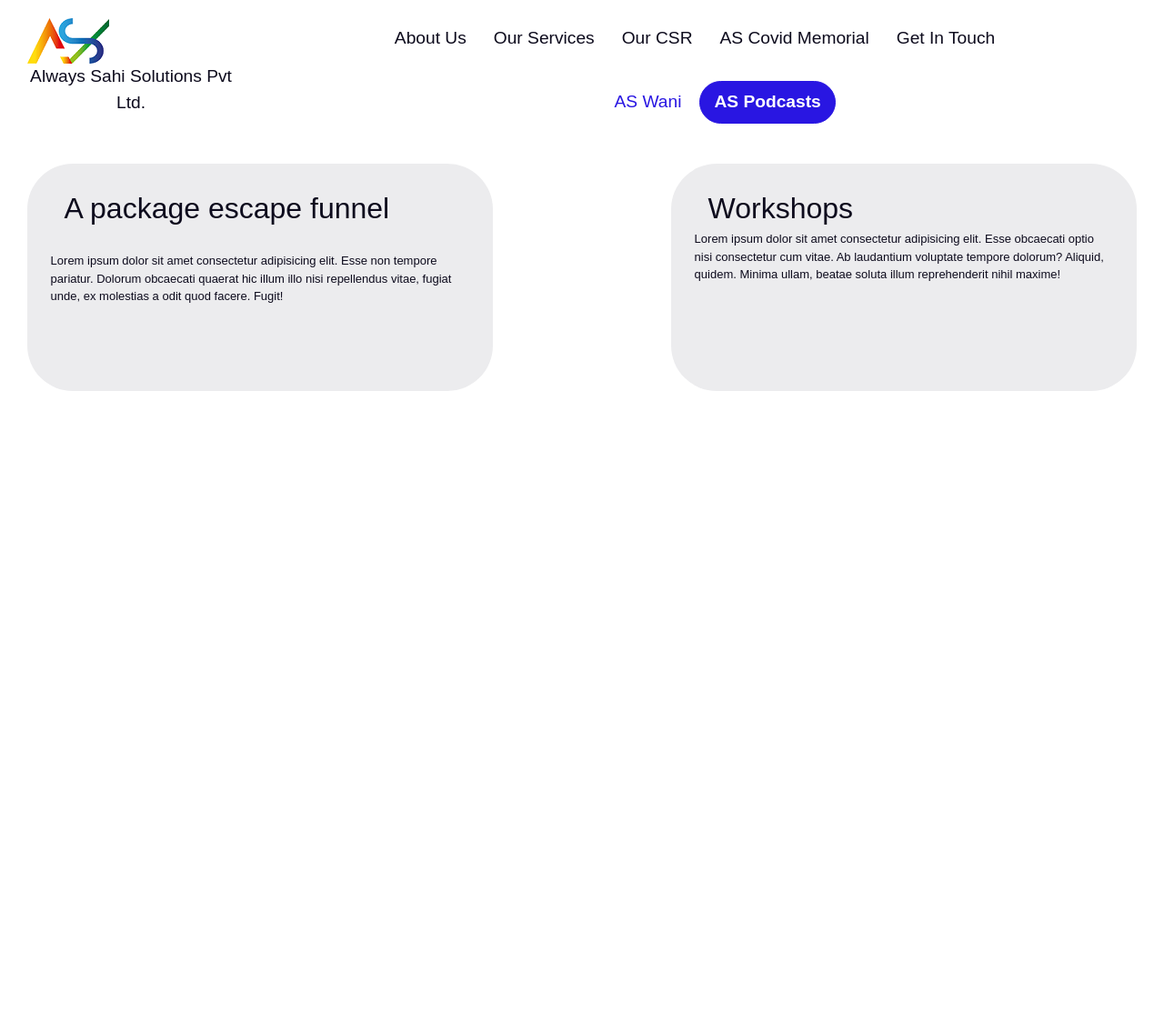
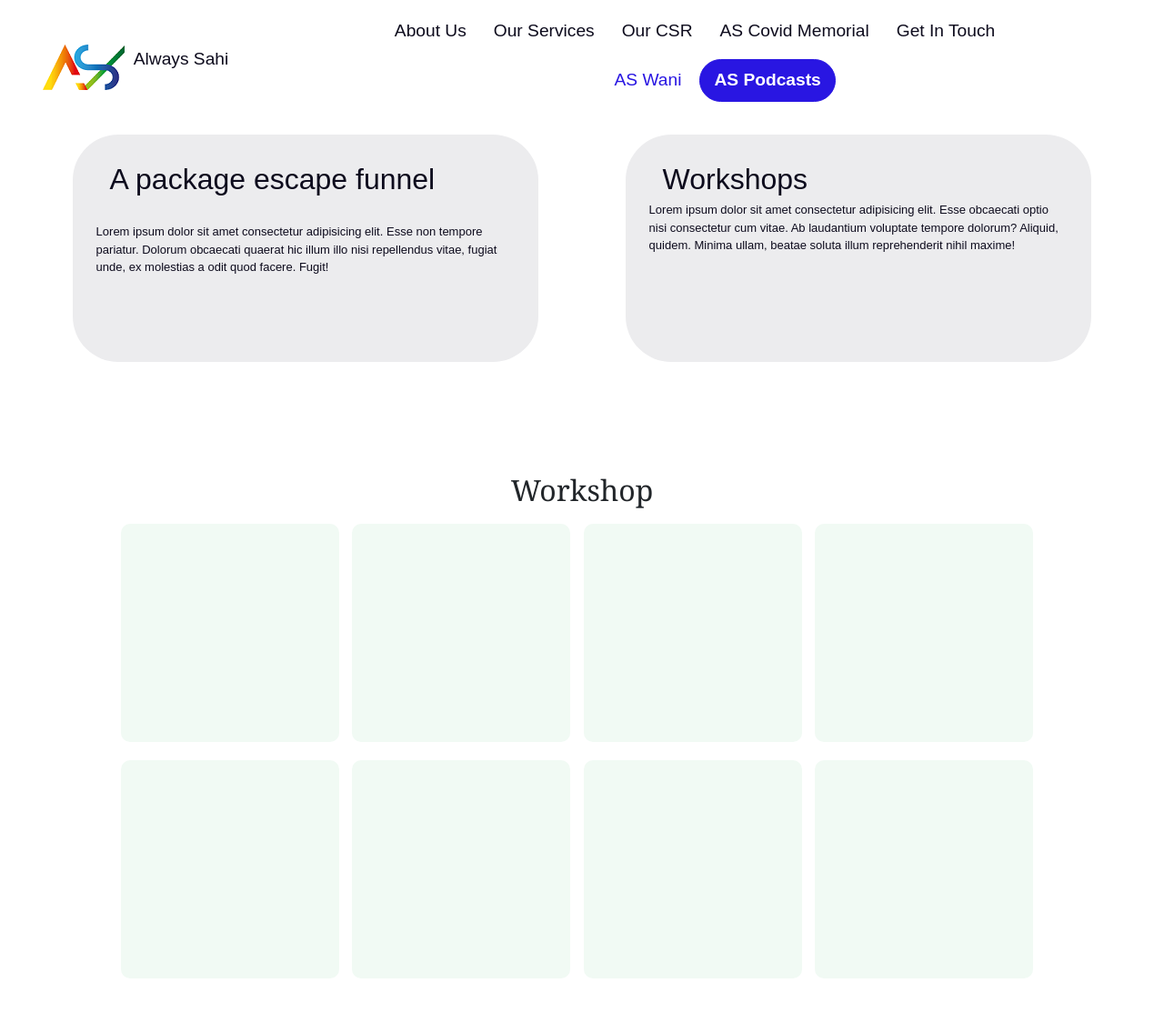
Before and after one commit to Always-Sahi-Consultancy/Team-AS, a PHP site: page /index2.html in a window 1280 px wide. Shown: the whole page at 91% size. Before the commit the page ends 430 px from the top, so only its background shows below. Run offline with PHP 8.4, Linux system fonts and the light colour scheme.

Commit message:
Workshop made basic

```diff
--- a/css/style2.css
+++ b/css/style2.css
@@ -203,7 +203,7 @@
 .box-size
 {
     width:40%;
-    min-width:500px;
+    min-width:8rem;
     min-height:250px;
     color:var(--gray-100);
     background:var(--gray-600);
@@ -217,9 +217,9 @@
 
 .on-demand
 {
-    display:inline;
-    align-content:center;
-    margin:auto;
+    display:block;
+    position:static;
+    min-height:300px;
 }
 
 .on-demand-title
@@ -233,12 +233,12 @@
 {
     from
     {
-        left:0px;
+        left:1rem;
     }
 
     to
     {
-        left:30px;
+        left:5rem;
     }
 }
 
@@ -246,17 +246,17 @@
 {
     from
     {
-        right:0px;
+        right:1rem;
     }
     to
     {
-        right:30px;
+        right:5rem;
     }
 }
 
 .box-size-left
 {
-    left:30px;
+    left:5rem;
     animation-name:live-left;
     animation-duration:1s;
     float:left;
@@ -264,7 +264,7 @@
 
 .box-size-right
 {
-    right:30px;
+    right:5rem;
     animation-name:live-right;
     animation-duration:1s;
     float:right;
@@ -274,3 +274,87 @@
 {
     font-size:small;
 }
+
+.workshop
+{
+    margin-left:10%;
+    margin-right:10%;
+}
+
+.workshop h2
+{
+    text-align:center;
+    font-family:Georgia, 'Times New Roman', Times, serif;
+}
+
+.workshop-section
+{
+    width:240px;
+    height:240px;
+    background:var(--teal-300);
+    display:inline-flex;
+    margin:10px 5px;
+    border-radius:10px;
+}
+
+@keyframes workshop-inner-animation
+{
+    from
+    {
+        width:50%;
+        height:50%;
+        top:25%;
+        left:25%;
+    }
+    to
+    {
+        width:99%;
+        height:99%;
+        top:1%;
+        left:1%;
+    }
+}
+
+@keyframes workshop-section-reverse
+{
+    from
+    {
+        width:100%;
+        height:100%;
+        top:0%;
+        left:0%;
+        background:var(--teal-200);
+    }
+    to
+    {
+        width:50%;
+        height:50%;
+        top:25%;
+        left:25%;
+        background:none;
+    }
+}
+
+.workshop-section-inner
+{
+    width:100%;
+    height:100%;
+    border-radius:50%;
+    overflow:hidden;
+    position:relative;
+    top:25%;
+    left:25%;
+    animation-name:workshop-service-reverse;
+    animation-duration:2s;
+}
+
+.workshop-section-inner:hover
+{
+    background:var(--teal-200);
+    animation-name:workshop-inner-animation;
+    animation-duration:0.5s;
+    overflow:hidden;
+    top:0%;
+    left:0%;
+    animation-fill-mode:forwards;
+}
--- a/index2.html
+++ b/index2.html
@@ -18,10 +18,8 @@
             <div class="head_nav">
                 <div id="As_logo">
                     <a href="#" class="company">
-                        <figure>
                             <img src="image/As logo Edited.png"></img>
-                            <p class="Com_name">Always Sahi Solutions Pvt Ltd.</p>
-                        </figure>
+                            <p class="Com_name">Always Sahi</p>
                     </a>
                 </div>
                 <div class="nav">
@@ -75,6 +73,21 @@
             </div>
         </div>
     </div>
+    <br><br><br>
+
+    <!-- Workshop -->
+    <div class="workshop">
+        <h2>Workshop</h2>
+        <div class="workshop-section"><div class="workshop-section-inner">A</div></div>
+        <div class="workshop-section"><div class="workshop-section-inner">B</div></div>
+        <div class="workshop-section"><div class="workshop-section-inner">C</div></div>
+        <div class="workshop-section"><div class="workshop-section-inner">D</div></div>
+        <div class="workshop-section"><div class="workshop-section-inner">A</div></div>
+        <div class="workshop-section"><div class="workshop-section-inner">B</div></div>
+        <div class="workshop-section"><div class="workshop-section-inner">C</div></div>
+        <div class="workshop-section"><div class="workshop-section-inner">D</div></div>
+        <!-- <div class="workshop-section"><div class="workshop-section-inner"></div></div> -->
+    </div>
 </body>
 
 </html>
```
